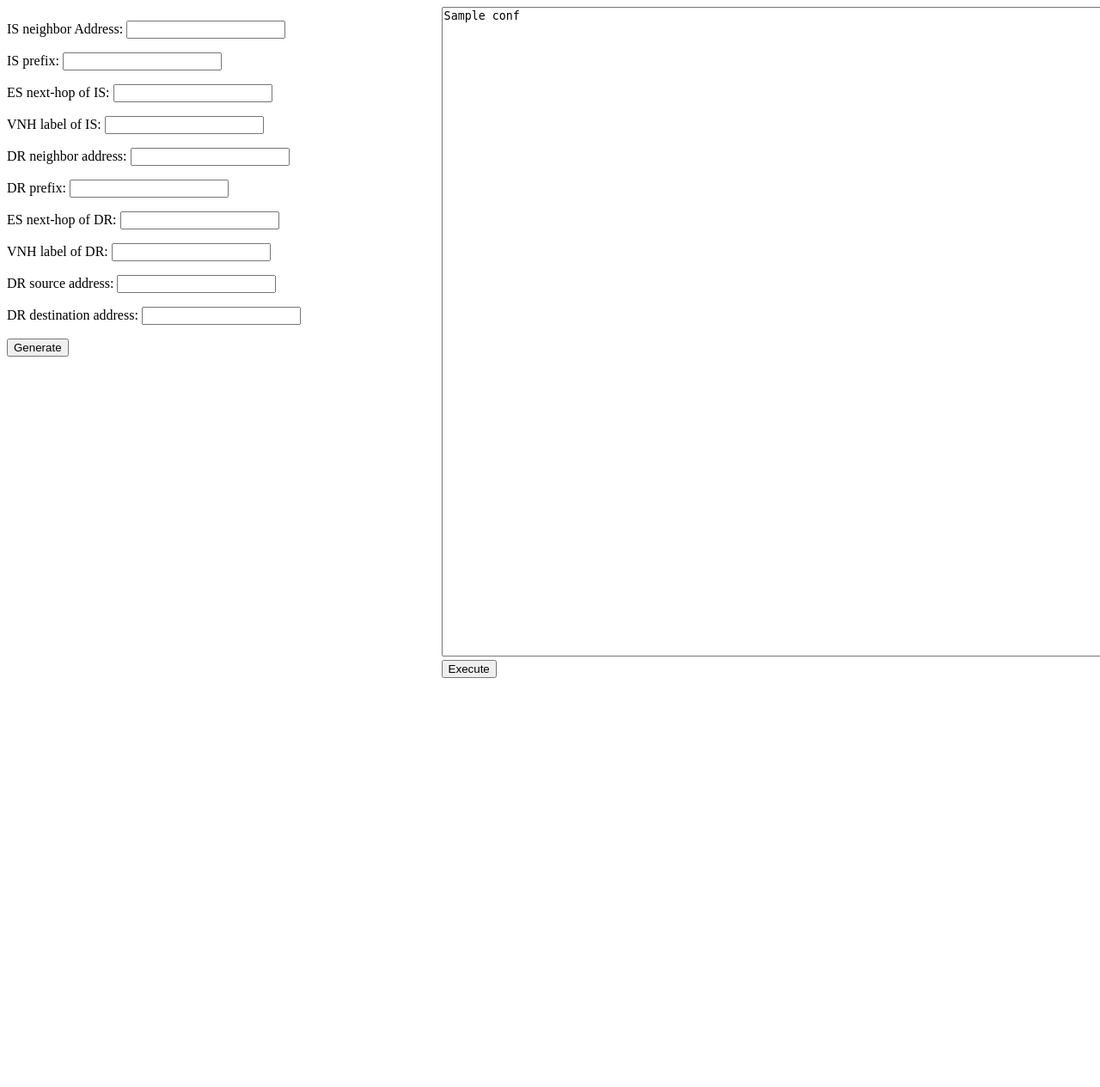
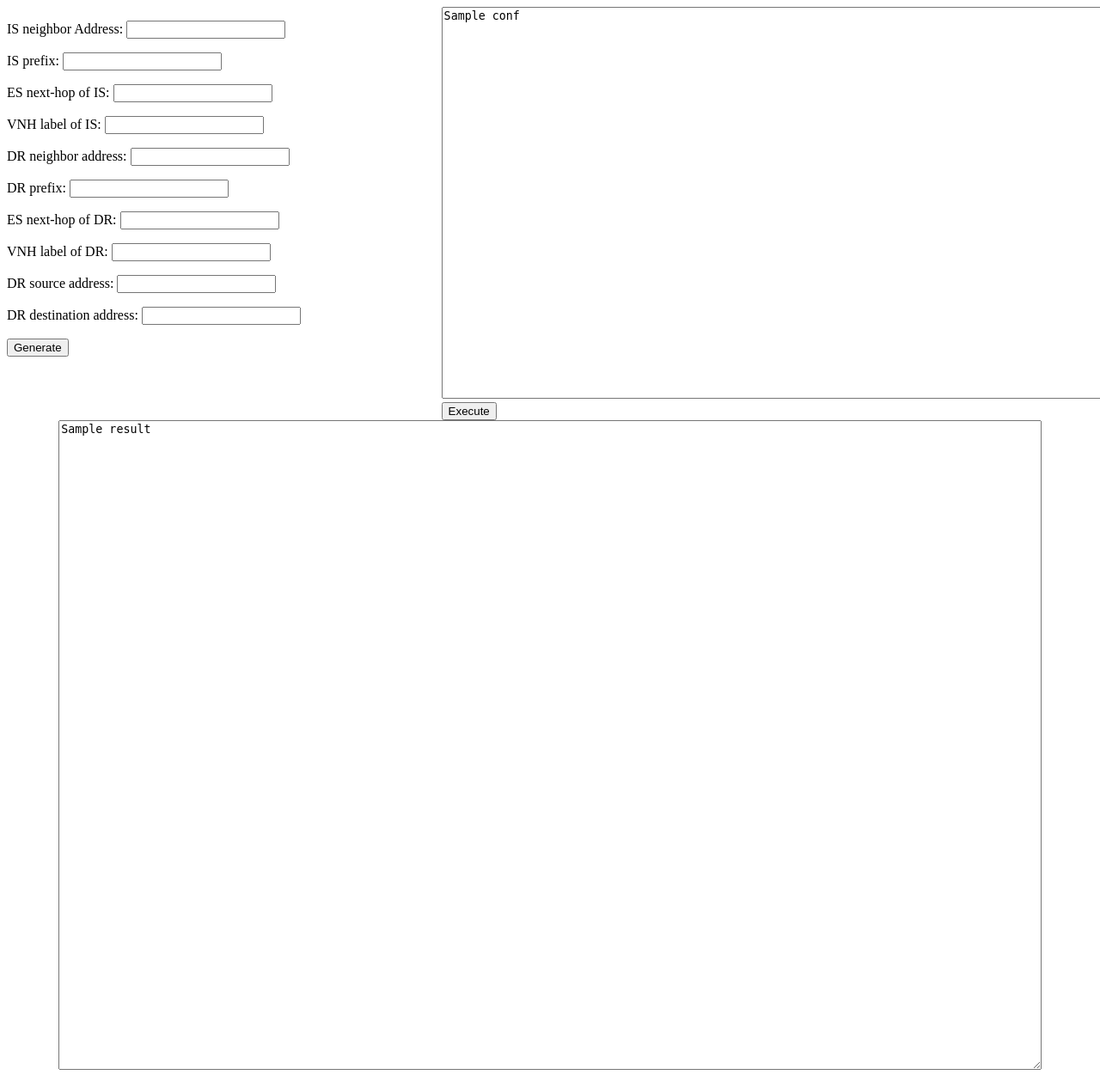
Before and after one commit to junjieone/exatool, a Django app: template foo/templates/execute.html in a window 1280 px wide; the page is wider, and only the part inside the window is pictured. Shown: that part at 86% size. Before the commit the page ends 789 px from the top of that part, so only its background shows below. Run offline with Django 3.2, Linux system fonts and the light colour scheme; tables that the repository leaves empty hold one stand-in row (values such as "Sample post"); the template is opened without the code that fills it: values that come from a table or form of the project are taken from there, most other values are stand-ins (such as "Sample title", 1, 10 or a date in 2020).

Commit message:
first upload

```diff
--- a/foo/static/css/style.css
+++ b/foo/static/css/style.css
@@ -2,7 +2,12 @@
     width:30%;
     float: left;
 }
-#response{
+#configuration{
     width:60%;
     float: right;
 }
+#response{
+    margin: 20px auto;
+    width: 90%;
+    display: inherit;
+}
--- a/foo/templates/execute.html
+++ b/foo/templates/execute.html
@@ -13,11 +13,12 @@
         </form>
     </div>
 
-    <div id="response">
+    <div id="configuration">
         <form action= "/foo/execute/" method="POST">{% csrf_token %}
-            <textarea name="conf" cols="150" rows="50">{{conf}}</textarea>
+            <textarea name="conf" cols="150" rows="30">{{conf}}</textarea>
             <input type="submit" value="Execute">
         </form>
     </div>
+    <textarea id="response" name="conf" cols="150" rows="50">{{result}}</textarea>
 </body>
 </html>
--- a/foo/views.py
+++ b/foo/views.py
@@ -34,9 +34,8 @@ def execute(request):
             result = stderr
         else:
             result = stdout
-        print(result)
         paramForm = ParamForm()
-        return render(request, "execute.html", {'paramForm': paramForm})
+        return render(request, "execute.html", {'paramForm': paramForm, 'result':result})
     else:
         paramForm = ParamForm()
         return render(request, "execute.html", {'paramForm':paramForm})
```
